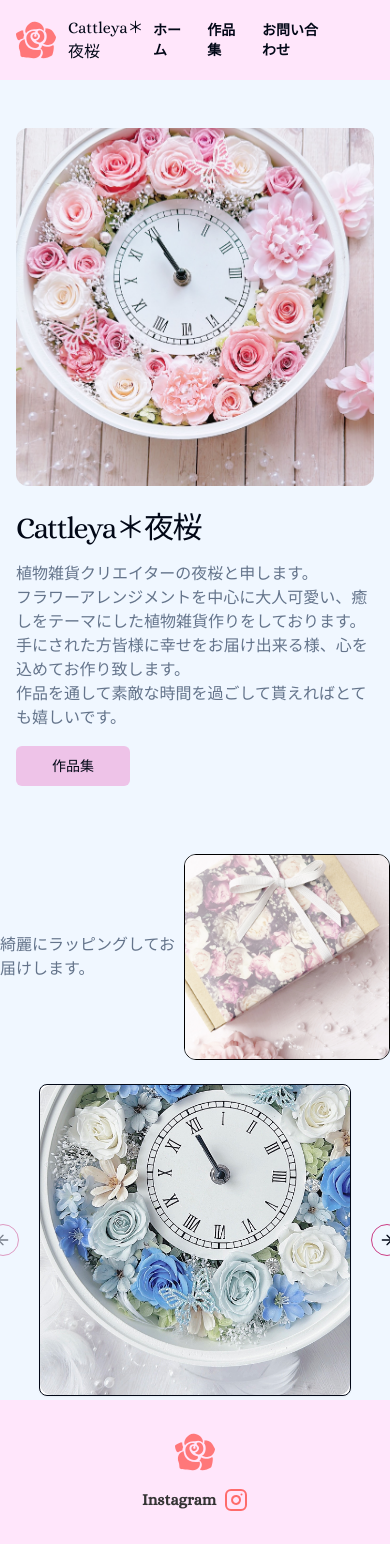
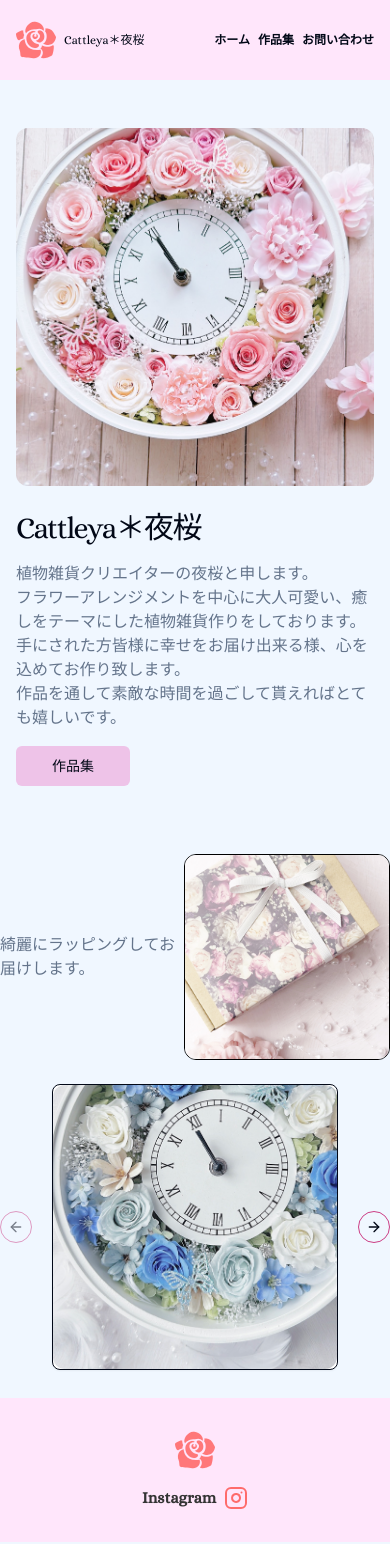
Before and after one commit to ChikawaMax/flowerpage, a Next.js app: page / in a window 390 px wide. Built offline with nearby package versions, Linux system fonts and the light colour scheme.

Commit message:
🎨 レスポンシブデザイン変更

```diff
--- a/app/page.tsx
+++ b/app/page.tsx
@@ -37,34 +37,17 @@ export default function Home() {
           </div>
         </div>
       </section>
-      <section className="grid lg:grid-cols-2 grid-cols-1 items-center">
+      <section className="grid lg:grid-cols-2 grid-cols-1 items-center mb-6">
         <div className="flex items-center justify-center my-5">
           <h2 className="text-muted-foreground">
             綺麗にラッピングしてお届けします。
           </h2>
           <Roulette />
         </div>
-        <div className="flex justify-center">
+        <div className="flex justify-center px-12">
           <ChangeImg />
         </div>
       </section>
-      {/* <section className="mb-10">
-        <div className="w-[30rem] m-auto">
-          <Image
-            src="/img/wrapping.jpg"
-            width={400}
-            height={400}
-            alt="Preserved Flower"
-          />
-          <Image
-            src="/img/wrapping2.jpg"
-            width={400}
-            height={400}
-            alt="Preserved Flower"
-            className="-mt-16 ml-60"
-          />
-        </div>
-      </section> */}
     </div>
   );
 }
--- a/components/autochange.tsx
+++ b/components/autochange.tsx
@@ -4,7 +4,7 @@ import Image from 'next/image';
 import { useEffect, useState } from 'react';
 
 export const Roulette = () => {
-  const [array, setArray] = useState(['wrapping', 'wrapping2']);
+  const array: string[] = ['wrapping', 'wrapping2'];
   const [count, setCount] = useState(0);
 
   useEffect(() => {
--- a/components/changeimg.tsx
+++ b/components/changeimg.tsx
@@ -13,7 +13,7 @@ import { images } from '@/app/models/imgObj';
 
 export const ChangeImg = () => {
   return (
-    <Carousel className="w-full max-w-xs">
+    <Carousel className="w-full max-w-xs mx-3">
       <CarouselContent>
         {images.map((image) => {
           return (
@@ -23,8 +23,8 @@ export const ChangeImg = () => {
                   <CardContent className="flex aspect-square items-center justify-center">
                     <Image
                       src={`/img/${image.name}.jpg`}
-                      width={1000}
-                      height={1000}
+                      width={500}
+                      height={500}
                       alt="Preserved Flower"
                       className="aspect-square overflow-hidden rounded-xl object-cover"
                     />
--- a/components/header.tsx
+++ b/components/header.tsx
@@ -18,20 +18,22 @@ export const Header = () => {
       //   background: 'url(/img/blueclock2.jpg) no-repeat center center',
       //   backgroundSize: 'cover',
       // }}
-      className="flex h-20 items-center px-4 md:px-6 justify-between bg-[#ffe6fb]"
+      className="flex h-20 items-center px-4 md:px-6 bg-[#ffe6fb] text-xs sm:text-base"
     >
-      <FlowerIcon />
-      <span className="ml-3">Cattleya＊夜桜</span>
-      <div className="flex-auto flex items-center justify-center">
+      <div className="flex items-center gap-2 w-0">
+        <FlowerIcon />
+        <span className="whitespace-nowrap">Cattleya＊夜桜</span>
+      </div>
+      <div className="flex-auto flex items-center justify-end sm:justify-center">
         <NavigationMenu>
-          <NavigationMenuList className="gap-5">
+          <NavigationMenuList className="gap-1 sm:gap-5">
             {HeaderArray.map((Header) => {
               return (
                 <NavigationMenuLink asChild key={Header.title}>
                   <Link
                     href={Header.link}
                     prefetch={false}
-                    className="font-bold hover:border-b text-sm"
+                    className="font-bold hover:border-b"
                   >
                     {Header.title}
                   </Link>
@@ -41,7 +43,6 @@ export const Header = () => {
           </NavigationMenuList>
         </NavigationMenu>
       </div>
-      <div className="w-16"></div>
     </header>
   );
 };
```
